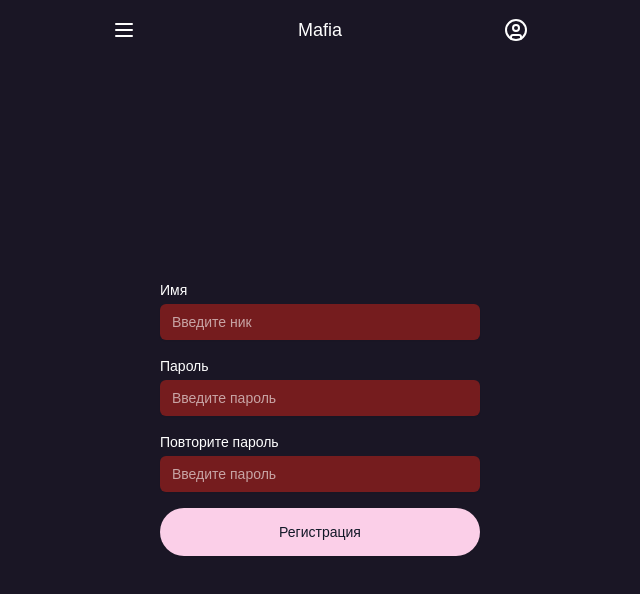
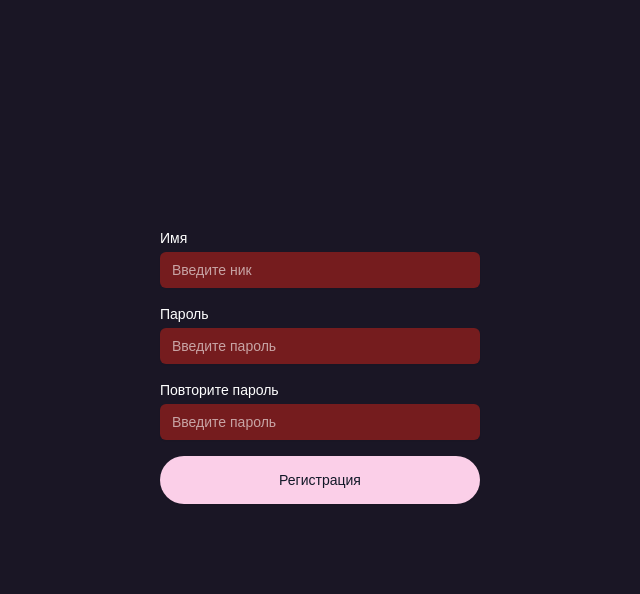
Before and after one commit to alice-d-aleshina/mafia-frontend, a Next.js app: page /registration in a window 1280 px wide. Shown: the top 594 px of the page, without its empty margins (320-960 px from the left). Built offline with nearby package versions, Linux system fonts and the light colour scheme.

Commit message:
deleted up panel

```diff
--- a/src/pages/login-form.tsx
+++ b/src/pages/login-form.tsx
@@ -63,12 +63,6 @@ export default function Component() {
   return (
     <div className="flex min-h-screen bg-[#1a1625] text-white">
       <div className="w-full max-w-md mx-auto p-4">
-        <header className="flex items-center justify-between mb-6">
-          <MenuIcon className="w-6 h-6" />
-          <div className="text-lg">Mafia</div>
-          <UserCircle className="w-6 h-6" />
-        </header>
-
         <div className="flex flex-col items-center justify-center h-[calc(100vh-100px)] space-y-4">
           <div className="w-full max-w-xs space-y-4">
             <div className="space-y-1">
--- a/src/pages/mafia-menu.tsx
+++ b/src/pages/mafia-menu.tsx
@@ -9,12 +9,6 @@ export default function Component() {
   return (
     <div className="flex min-h-screen bg-[#1a1625] text-white">
       <div className="w-full max-w-md mx-auto p-4">
-        <header className="flex items-center justify-between mb-6">
-          <MenuIcon className="w-6 h-6" />
-          <div className="text-lg">Mafia</div>
-          <UserCircle className="w-6 h-6" />
-        </header>
-
         <div className="flex flex-col items-center justify-center h-[calc(100vh-100px)] space-y-4">
           <Button
             className="w-full max-w-xs bg-red-700 hover:bg-red-800 text-white rounded-full py-6"
--- a/src/pages/registration.tsx
+++ b/src/pages/registration.tsx
@@ -69,12 +69,6 @@ export default function Component() {
   return (
     <div className="flex min-h-screen bg-[#1a1625] text-white">
       <div className="w-full max-w-md mx-auto p-4">
-        <header className="flex items-center justify-between mb-6">
-          <MenuIcon className="w-6 h-6" />
-          <div className="text-lg">Mafia</div>
-          <UserCircle className="w-6 h-6" />
-        </header>
-
         <div className="flex flex-col items-center justify-center h-[calc(100vh-100px)] space-y-4">
           <div className="w-full max-w-xs space-y-4">
             {error && (
```
